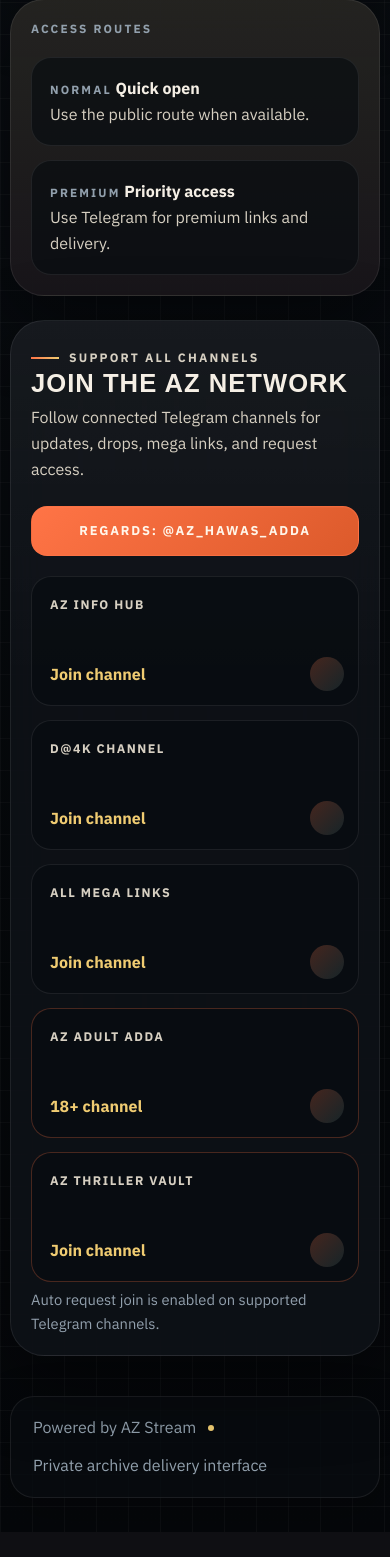
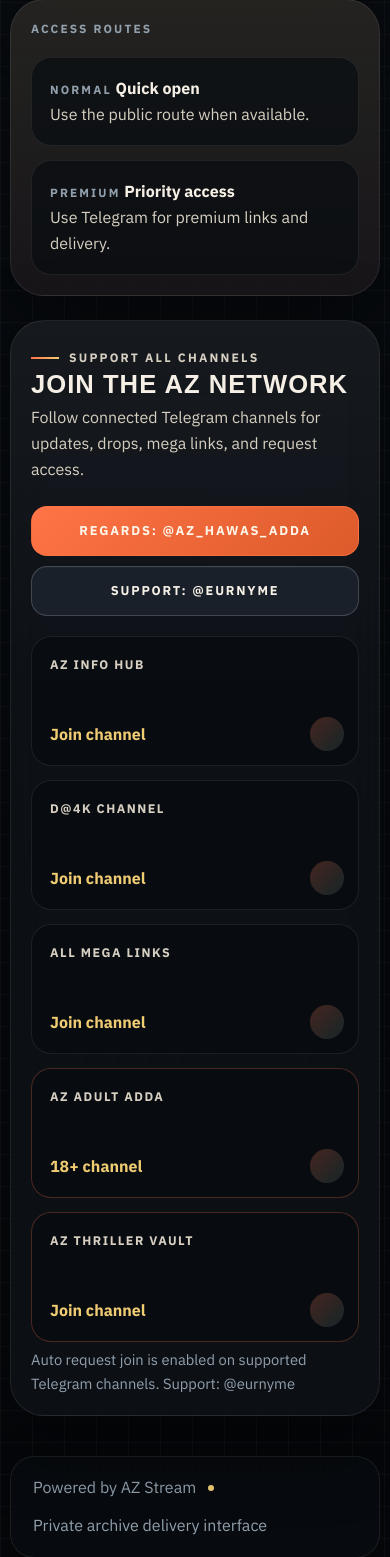
Before and after one commit to beast-69-bot/azfileconversion, a FastAPI app: page / in a window 390 px wide. Shown: the part 2718-4275 px from the top of the page. Before the commit the page ends 4216 px from the top, so only its background shows below. Run offline with FastAPI, Linux system fonts and the light colour scheme; parts of the project's set-up code (start-up, migrations or seed data) failed here and were passed over; some web fonts are replaced.

Commit message:
Update homepage support links

```diff
--- a/app/static/styles.css
+++ b/app/static/styles.css
@@ -1473,6 +1473,13 @@ body.is-loading .content {
   margin-bottom: 20px;
 }
 
+.support-actions {
+  display: flex;
+  flex-wrap: wrap;
+  justify-content: flex-end;
+  gap: 10px;
+}
+
 .support-head h2 {
   margin: 4px 0 8px;
   font-family: 'Archivo Expanded', sans-serif;
@@ -1925,6 +1932,14 @@ body.is-loading .content {
     display: grid;
   }
 
+  .support-actions {
+    justify-content: stretch;
+  }
+
+  .support-actions .btn {
+    width: 100%;
+  }
+
   .trending-card-row {
     grid-auto-columns: minmax(240px, 88vw);
   }
--- a/app/templates/home.html
+++ b/app/templates/home.html
@@ -99,16 +99,19 @@
                 <h2>Join the AZ network</h2>
                 <p>Follow connected Telegram channels for updates, drops, mega links, and request access.</p>
             </div>
-            <a class="btn btn-primary" href="https://t.me/Az_Hawas_Adda">Regards: @Az_Hawas_Adda</a>
+            <div class="support-actions">
+                <a class="btn btn-primary" href="https://t.me/Az_Hawas_Adda">Regards: @Az_Hawas_Adda</a>
+                <a class="btn btn-secondary" href="https://t.me/eurnyme">Support: @eurnyme</a>
+            </div>
         </div>
         <div class="channel-grid">
             <a class="channel-card reveal" href="https://t.me/+Z_KkSZ37BudmNGFl"><span>AZ INFO HUB</span><strong>Join channel</strong></a>
-            <a class="channel-card reveal" href="https://t.me/+vYqCFxATSzg5ZDI1"><span>D@4K Channel</span><strong>Join channel</strong></a>
-            <a class="channel-card reveal" href="https://t.me/+a6uTomNoNhhiMzE1"><span>All MEGA LINKS</span><strong>Join channel</strong></a>
+            <a class="channel-card reveal" href="https://t.me/+h8f7SgayfcBmY2E1"><span>D@4K Channel</span><strong>Join channel</strong></a>
+            <a class="channel-card reveal" href="https://t.me/+ZA6j27ks7BVlZGVk"><span>All MEGA LINKS</span><strong>Join channel</strong></a>
             <a class="channel-card is-restricted reveal" href="https://t.me/+JZFnp_q9vPM4OTE1"><span>AZ ADULT ADDA</span><strong>18+ channel</strong></a>
             <a class="channel-card is-restricted reveal" href="https://t.me/+dQWXQBPPh9BiMzll"><span>AZ THRILLER VAULT</span><strong>Join channel</strong></a>
         </div>
-        <div class="section-hint">Auto request join is enabled on supported Telegram channels.</div>
+        <div class="section-hint">Auto request join is enabled on supported Telegram channels. Support: @eurnyme</div>
     </section>
 </div>
 
```
